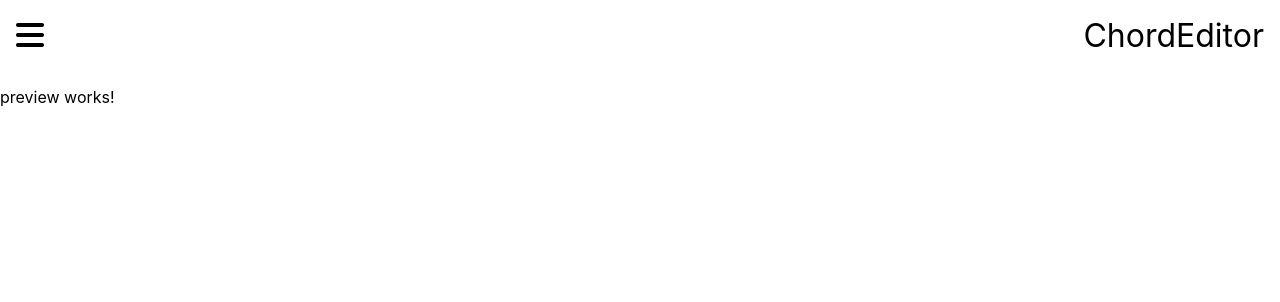
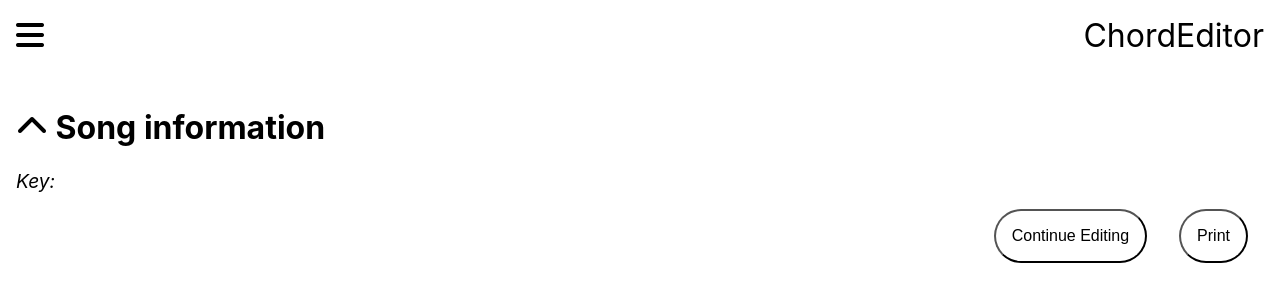
Before and after one commit to joeperpetua/ChordEditor, an Angular app: page /preview in a window 1280 px wide. Shown: the top 302 px of the page. Built offline with nearby package versions, Linux system fonts and the light colour scheme.

Commit message:
Add preview logic

```diff
--- a/src/app/navbar/navbar.component.html
+++ b/src/app/navbar/navbar.component.html
@@ -13,7 +13,7 @@
 @if (menuOpened) {
     <div class="menu">
         @for (item of navbarItems; track item.text) {
-            <a href="{{item.url}}" class="menu-item">{{item.text}}</a>
+            <a routerLink="{{item.url}}" routerLinkActive="active" ariaCurrentWhenActive="page" class="menu-item">{{item.text}}</a>
         }
     </div>
 }
--- a/src/app/navbar/navbar.component.ts
+++ b/src/app/navbar/navbar.component.ts
@@ -1,10 +1,12 @@
 import { Component } from '@angular/core';
+import { RouterLink, RouterLinkActive } from '@angular/router';
 
 @Component({
     selector: 'navbar',
     standalone: true,
     templateUrl: './navbar.component.html',
-    styleUrl: './navbar.component.css'
+    styleUrl: './navbar.component.css',
+    imports: [RouterLink, RouterLinkActive]
 })
 export class Navbar {
     title = "ChordEditor";
--- a/src/app/preview/preview.component.css
+++ b/src/app/preview/preview.component.css
@@ -0,0 +1,74 @@
+.song-preview {
+    padding: 1rem;
+}
+
+.song-info {
+    display: flex;
+    flex-direction: column;
+}
+
+.song-info h1 {
+    cursor: pointer;
+    user-select: none;
+    width: fit-content;
+}
+
+.song-info label {
+    display: flex;
+    flex-direction: column;
+    margin: 1rem;
+}
+
+.song-info h3{
+    font-size: 2rem;
+    margin: 0;
+}
+
+.song-info p{
+    margin: 0;
+    font-size: 1.2rem;
+}
+
+.song-content {
+    display: flex;
+    flex-direction: column;
+    flex-wrap: wrap;
+    font-size: 1.5rem;
+}
+
+.song-line {
+    display: flex;
+    flex-direction: row;
+    justify-content: flex-start;
+    align-items: flex-end;
+}
+
+.song-word {
+    display: flex;
+    flex-direction: column;
+    justify-content: space-around;
+    margin: 0;
+    min-width: fit-content;
+}
+
+.in-between-block {
+    margin: 1vw .5vw;
+    min-width: fit-content;
+}
+
+.export-actions {
+    display: flex;
+    flex-direction: row;
+    justify-content: flex-end;
+}
+
+button {
+    width: fit-content;
+    align-self: flex-end;
+    background-color: white;
+    border-radius: 12rem;
+    cursor: pointer;
+    margin: 1rem;
+    padding: 1rem;
+    font-size: 1rem;
+}
--- a/src/app/preview/preview.component.html
+++ b/src/app/preview/preview.component.html
@@ -1 +1,48 @@
-<p>preview works!</p>
+<div class="song-preview">
+    <div class="song-info">
+        <h1 (click)="toggleInfo()">
+            @if (displayInfo) {
+                <i class="fa-solid fa-chevron-up"></i>
+            } @else {
+                <i class="fa-solid fa-chevron-up fa-rotate-180"></i>
+            }
+            Song information
+        </h1>
+        @if (displayInfo) {
+            <h3>{{songTitle}}</h3>
+            <p><i>{{songAuthor}}</i></p>
+            <p><i>Key: {{songKey}}</i></p>
+        }
+    </div>
+
+    <div class="song-content">
+        @for (section of songSections; track section; let sectionIndex = $index) {
+            <div class="song-section">
+                <h3 id="section-{{sectionIndex}}">{{section.name}}</h3>
+                @for (line of section.lines; track line; let lineIndex = $index) {
+                    <div class="song-line">
+                        @for (word of line.words; track word; let wordIndex = $index){
+                            <div class="in-between-block">
+                                <div class="chord-block">{{word.chords[0]}}</div>
+                            </div>
+                            <div class="song-word">
+                                <div class="chord-block">{{word.chords[1]}}</div>
+                                <div class="text-block">{{word.text}}</div>
+                            </div>
+                            @if (wordIndex === line.words.length -1) {
+                                <div class="in-between-block">
+                                    <div class="chord-block">{{word.chords[2]}}</div>
+                                </div>
+                            }
+                        }
+                    </div>
+                }
+            </div>
+        }
+    </div>
+
+    <div class="export-actions">
+        <button (click)="backToEdit()">Continue Editing</button>
+        <button (click)="printSong()">Print</button>
+    </div>
+</div>
--- a/src/app/preview/preview.component.ts
+++ b/src/app/preview/preview.component.ts
@@ -1,28 +1,75 @@
 import { Component, Input } from '@angular/core';
+import { Router } from '@angular/router';
 
 // TODO: create service with interfaces
 interface SongWord {
-  text: string,
-  chords: string[]
+  	text: string;
+  	chords: string[];
 }
 
 interface SongLine {
-  words: SongWord[]
+  	words: SongWord[];
 }
 
 interface SongSection {
-  name: string,
-  lines: SongLine[]
+	name: string;
+	lines: SongLine[];
 }
 
 @Component({
-  selector: 'app-preview',
-  standalone: true,
-  imports: [],
-  templateUrl: './preview.component.html',
-  styleUrl: './preview.component.css'
+	selector: 'app-preview',
+	standalone: true,
+	imports: [],
+	templateUrl: './preview.component.html',
+	styleUrl: './preview.component.css',
 })
 export class Preview {
-  @Input()
-  songSections: SongSection[] = [];
+  	constructor(private router: Router) {}
+
+	songTitle = '';
+	songAuthor = '';
+	songKey = '';
+	songText = '';
+	songSections: SongSection[] = [];
+	displayInfo = true;
+
+  	ngOnInit() {
+		const navigation = this.router.getCurrentNavigation();
+		let data = navigation?.extras?.state?.['data'];
+
+		// Fallback to history.state if no navigation data exists
+		if (!data) {
+			data = history.state.data;
+		}
+
+		if (data) {
+			console.log('received to preview', data);
+			const { songTitle, songAuthor, songKey, songText, songSections } = data;
+			this.songTitle = songTitle;
+			this.songAuthor = songAuthor;
+			this.songKey = songKey;
+			this.songText = songText;
+			this.songSections = songSections;
+		} else {
+			console.log('No data passed to preview');
+		}
+	}
+
+	toggleInfo() {
+		this.displayInfo = !this.displayInfo;
+	}
+
+	backToEdit() {
+		const data = {
+		songTitle: this.songTitle,
+		songAuthor: this.songAuthor,
+		songKey: this.songKey,
+		songText: this.songText,
+		songSections: this.songSections,
+		};
+		console.log('sending to edit', data);
+		this.router.navigate(['/create'], { queryParams: { cache: true }, state: { data: data } });
+	}
+
+	printSong() {}
 }
--- a/src/app/songEditor/songEditor.component.html
+++ b/src/app/songEditor/songEditor.component.html
@@ -10,15 +10,15 @@
         </h1>
         @if (displayInfo) {
             <label for="song-title">Title
-                <input type="text" name="song-title" id="song-title" placeholder="Type the song title" (change)="updateTitle($event)">
+                <input type="text" name="song-title" id="song-title" placeholder="Type the song title" (change)="updateTitle($event)" [defaultValue]=songTitle>
             </label>
 
             <label for="song-title">Author
-                <input type="text" name="song-author" id="song-author" placeholder="Type the song author" (change)="updateAuthor($event)">
+                <input type="text" name="song-author" id="song-author" placeholder="Type the song author" (change)="updateAuthor($event)"  [defaultValue]=songAuthor>
             </label>
 
             <label for="song-title">Key
-                <input type="text" name="song-key" id="song-key" placeholder="Type the song key" (change)="updateKey($event)">
+                <input type="text" name="song-key" id="song-key" placeholder="Type the song key" (change)="updateKey($event)" [defaultValue]=songKey>
             </label>
         }
     </div>
@@ -61,6 +61,9 @@
     </div>
 
     <div class="export-actions">
-        <button (click)="exportSong()">Export song</button>
+        @if (songSections.length > 0) {
+            <button (click)="previewSong()">Preview song</button>
+            <button (click)="exportSong()">Export song</button>
+        }
     </div>
 </div>
--- a/src/app/songEditor/songEditor.component.ts
+++ b/src/app/songEditor/songEditor.component.ts
@@ -1,5 +1,6 @@
 import { Component } from "@angular/core";
 import { FormsModule } from '@angular/forms';
+import { Router, ActivatedRoute } from "@angular/router";
 
 interface SongWord {
     text: string,
@@ -24,6 +25,8 @@ interface SongSection {
 })
 
 export class SongEditor {
+    constructor(private router: Router, private route: ActivatedRoute) { };
+
     songTitle = '';
     songAuthor = '';
     songKey = '';
@@ -31,18 +34,41 @@ export class SongEditor {
     songSections: SongSection[] = [];
     displayInfo = true;
 
+    ngOnInit(){
+        const navigation = this.router.getCurrentNavigation();
+        const cache = this.route.snapshot.queryParams['cache'];
+        let data = navigation?.extras?.state?.['data'];
+
+        // Fallback to history.state if no navigation data exists
+        if (!data && cache === 'true') {
+            data = history.state.data;
+        }
+
+        if (data) {
+            console.log('received to edit', data);
+            const { songTitle, songAuthor, songKey, songText, songSections } = data;
+            this.songTitle = songTitle;
+            this.songAuthor = songAuthor;
+            this.songKey = songKey;
+            this.songText = songText || 'no data';
+            this.songSections = songSections;
+        } else {
+            console.log('No data passed to edit', cache);
+        }
+      }
+
     toggleInfo() {
         this.displayInfo = !this.displayInfo;
     }
 
     updateTitle(ev: Event) {
         const target = ev.target as HTMLInputElement;
-        this.songAuthor = target.value;
+        this.songTitle = target.value;
     }
 
     updateAuthor(ev: Event) {
         const target = ev.target as HTMLInputElement;
-        this.songTitle = target.value;
+        this.songAuthor = target.value;
     }
 
     updateKey(ev: Event) {
@@ -80,6 +106,18 @@ export class SongEditor {
         console.log(this.songSections);
     }
 
+    previewSong() {
+        const data = {
+            'songTitle': this.songTitle,
+            'songAuthor': this.songAuthor,
+            'songKey': this.songKey,
+            'songText': this.songText,
+            'songSections': this.songSections
+        };
+        console.log('sending to preview', data);
+        this.router.navigate(['/preview'], { state: { data: data } });
+    }
+
     processText() {
         // const rawText = document.querySelector('.song-source')?.querySelector('textarea')?.value;
         const rawText = this.songText;
```
